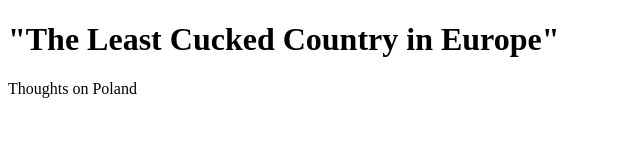
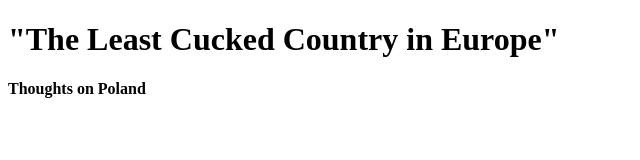
Before and after one commit to CappuccinoCreature/blog, a plain HTML site: page index.html in a window 1280 px wide. Shown: the full height of the page, 0-640 px from the left. Drawn offline with Linux system fonts and the light colour scheme.

Commit message:
Update index.html

```diff
--- a/index.html
+++ b/index.html
@@ -5,6 +5,6 @@
 	</head>
 	<body>
 	<h1>"The Least Cucked Country in Europe"</h1>
-	<p>Thoughts on Poland</p>
+	<h4>Thoughts on Poland</h4>
 	</body>
 </html>
```
